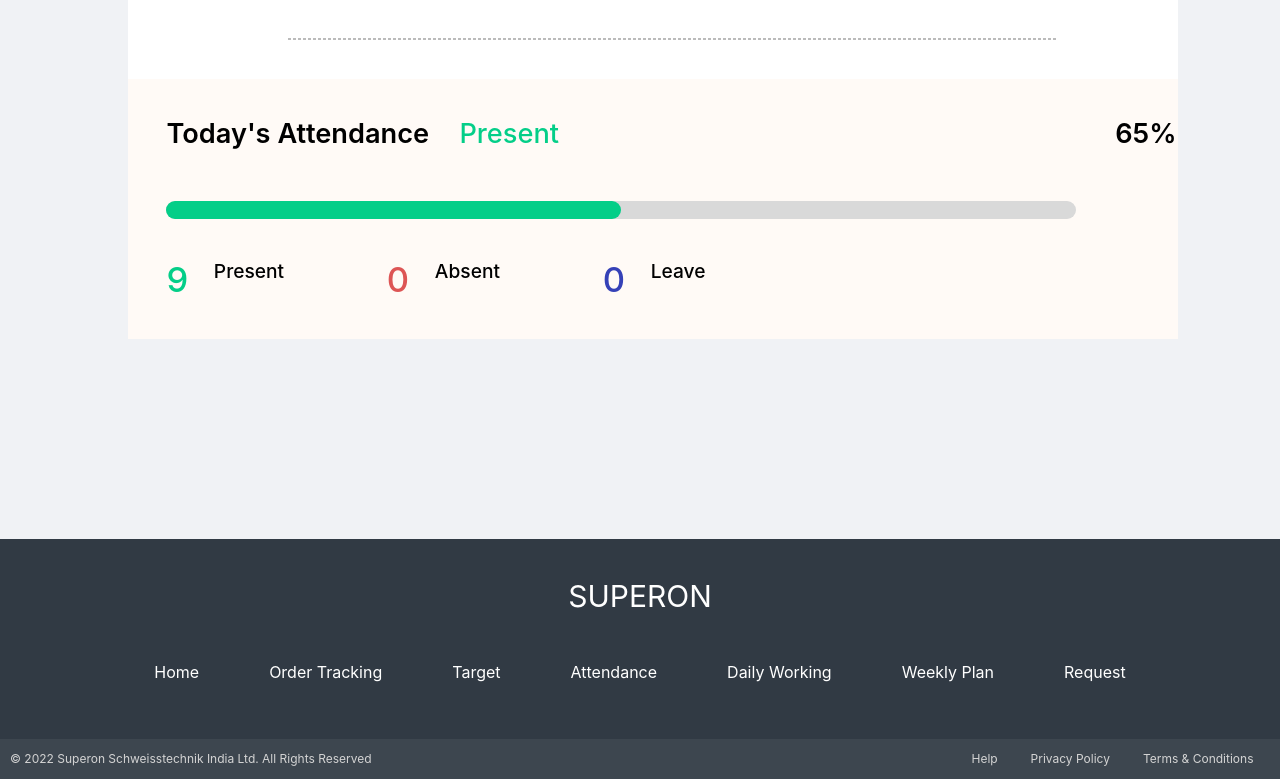
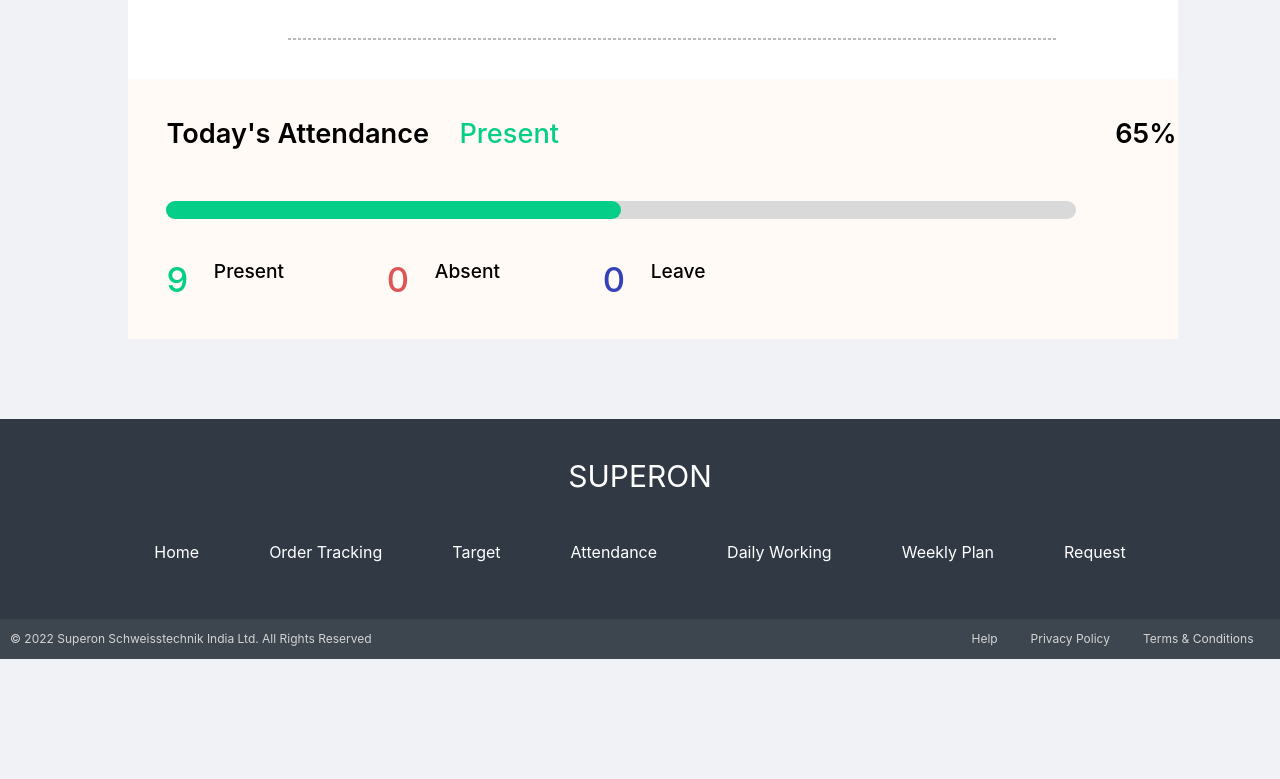
Before and after one commit to 2ybaryl/EMS, a React (Create React App) app: page / in a window 1280 px wide. Shown: the part 834-1613 px from the top of the page. After the commit the page ends 1493 px from the top, so only its background shows below. Built offline with nearby package versions, Linux system fonts and the light colour scheme.

Commit message:
changes in package.json

```diff
--- a/package.json
+++ b/package.json
@@ -11,6 +11,7 @@
     "@testing-library/user-event": "^13.5.0",
     "react": "^18.2.0",
     "react-dom": "^18.2.0",
+    "react-router-dom": "^6.4.3",
     "react-scripts": "5.0.1",
     "web-vitals": "^2.1.4"
   },
--- a/src/components/common/stylesheets/Footer.css
+++ b/src/components/common/stylesheets/Footer.css
@@ -12,7 +12,7 @@
 }
 
 #footer{
-    margin-top: 200px;
+    margin-top: 80px;
     background-color: var(--footer-primary);
     height: 30vh;
     color: #FFFFFF;
```
Also changed, not shown: 1 other file (tests, documents, lock files or other folders).
